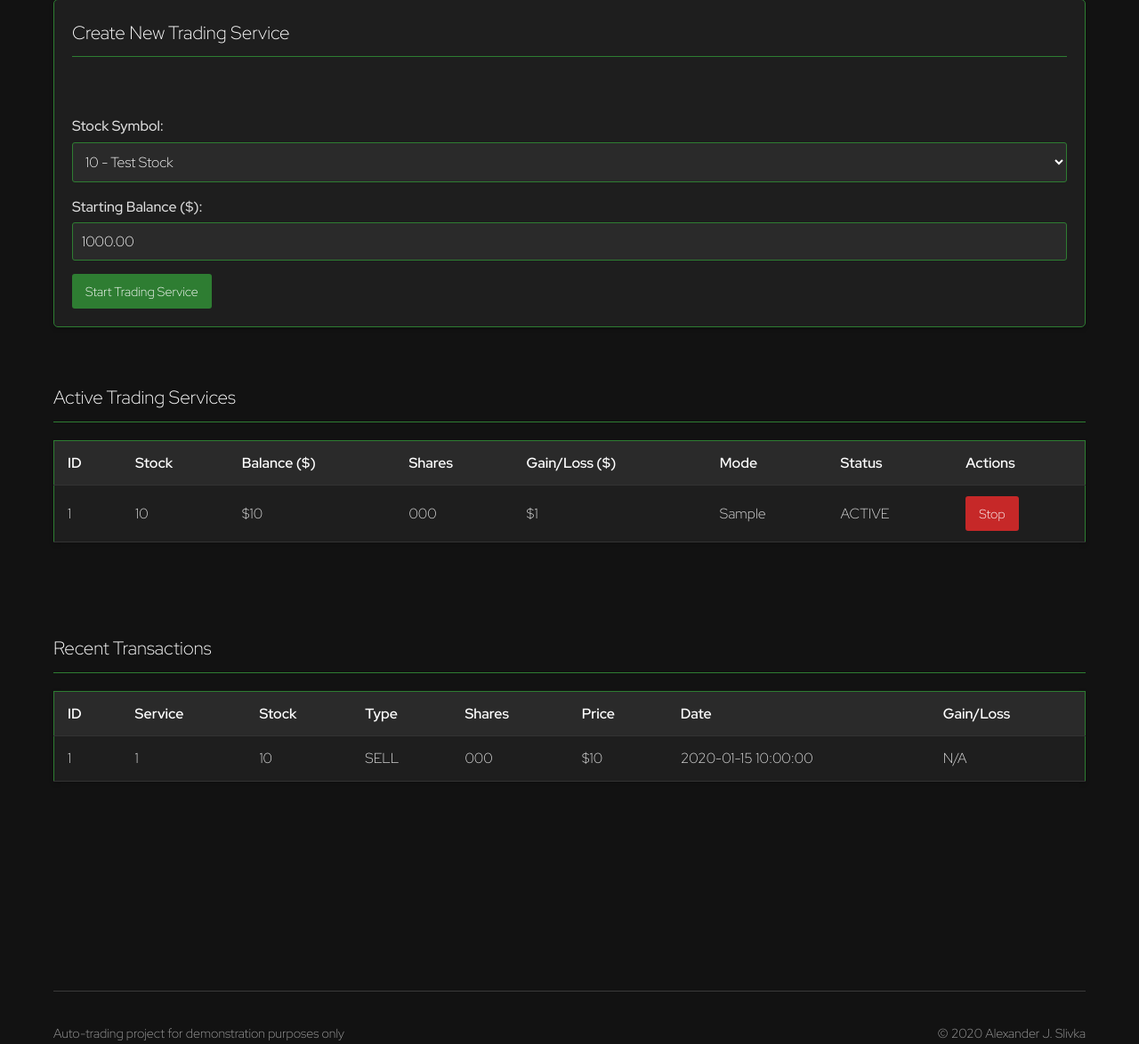
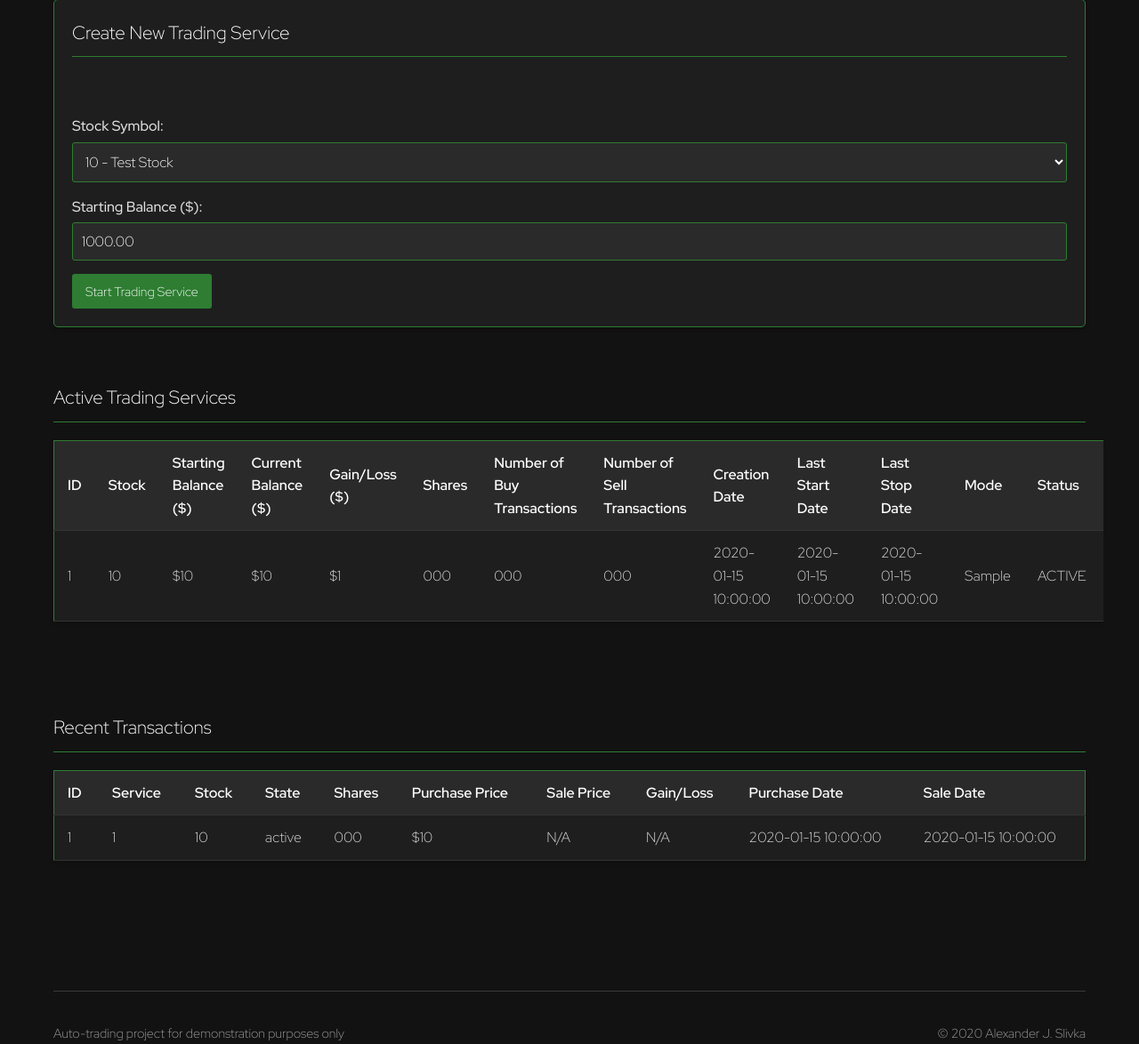
Before and after one commit to slivka2007/day-trader-v2, a Flask app: template app/templates/stock_trading.html in a window 1280 px wide. Shown: the part 281-1455 px from the top of the page at 89% size. Run offline with Flask 3, Linux system fonts and the light colour scheme; the template is opened without the code that fills it: most values are stand-ins (such as "Sample title", 1, 10 or a date in 2020); parts of the project's set-up code (start-up, migrations or seed data) failed here and were passed over.

Commit message:
Improve auto-refresh functionality: - Add direct event listeners for service action buttons - Enhance refreshData function with better error handling - Fix data format handling in table updates - Add proper initialization on page load

```diff
--- a/app/config/constants.py
+++ b/app/config/constants.py
@@ -11,6 +11,10 @@
 # Service states
 STATE_ACTIVE: Final[str] = "ACTIVE"
 STATE_INACTIVE: Final[str] = "INACTIVE"
+
+# Transaction states
+STATE_OPEN: Final[str] = "OPEN"
+STATE_CLOSED: Final[str] = "CLOSED"
 
 # Trading modes
 MODE_BUY: Final[str] = "BUY"
--- a/app/models/stock_transaction_model.py
+++ b/app/models/stock_transaction_model.py
@@ -8,6 +8,8 @@
 
 # Import the shared Base and StockService
 from app.models import Base
+
+from app.config.constants import STATE_OPEN
 
 if TYPE_CHECKING:
     from app.models.stock_service_model import StockService
@@ -36,12 +38,13 @@
     __tablename__ = 'stock_transactions'
 
     # Primary key and relationship fields
-    transaction_id: int = Column(Integer, primary_key=True)
+    transaction_id: int = Column(Integer, primary_key=True, nullable=False)
     service_id: int = Column(Integer, ForeignKey('stock_services.service_id'), nullable=False)
 
     # Transaction details
     stock_symbol: str = Column(String, nullable=False)
     number_of_shares: int = Column(Integer, nullable=False)
+    transaction_state: str = Column(String, default=STATE_OPEN, nullable=False)  # 'Open' or 'Closed'
 
     # Price information
     purchase_price: Decimal = Column(Numeric(precision=10, scale=2), nullable=False)
--- a/app/templates/stock_trading.html
+++ b/app/templates/stock_trading.html
@@ -52,9 +52,15 @@
                 <tr>
                   <th>ID</th>
                   <th>Stock</th>
-                  <th>Balance ($)</th>
+                  <th>Starting Balance ($)</th>
+                  <th>Current Balance ($)</th>
+                  <th>Gain/Loss ($)</th>
                   <th>Shares</th>
-                  <th>Gain/Loss ($)</th>
+                  <th>Number of Buy Transactions</th>
+                  <th>Number of Sell Transactions</th>
+                  <th>Creation Date</th>
+                  <th>Last Start Date</th>
+                  <th>Last Stop Date</th>
                   <th>Mode</th>
                   <th>Status</th>
                   <th>Actions</th>
@@ -65,11 +71,17 @@
                 <tr class="{{ 'inactive' if service.service_state == 'INACTIVE' else '' }}">
                   <td>{{ service.service_id }}</td>
                   <td>{{ service.stock_symbol }}</td>
+                  <td>${{ service.starting_balance }}</td>
                   <td>${{ service.fund_balance }}</td>
-                  <td>{{ service.current_number_of_shares }}</td>
                   <td class="{{ 'profit' if service.total_gain_loss > 0 else 'loss' if service.total_gain_loss < 0 else '' }}">
                     ${{ service.total_gain_loss }}
                   </td>
+                  <td>{{ service.current_number_of_shares }}</td>
+                  <td>{{ service.number_of_buy_transactions }}</td>
+                  <td>{{ service.number_of_sell_transactions }}</td>
+                  <td>{{ service.creation_date.strftime('%Y-%m-%d %H:%M:%S') }}</td>
+                  <td>{{ service.last_start_date.strftime('%Y-%m-%d %H:%M:%S') }}</td>
+                  <td>{{ service.last_stop_date.strftime('%Y-%m-%d %H:%M:%S') if service.last_stop_date else '' }}</td>
                   <td>{{ service.service_mode }}</td>
                   <td>{{ service.service_state }}</td>
                   <td>
@@ -99,11 +111,13 @@
                   <th>ID</th>
                   <th>Service</th>
                   <th>Stock</th>
-                  <th>Type</th>
+                  <th>State</th>
                   <th>Shares</th>
-                  <th>Price</th>
-                  <th>Date</th>
+                  <th>Purchase Price</th>
+                  <th>Sale Price</th>
                   <th>Gain/Loss</th>
+                  <th>Purchase Date</th>
+                  <th>Sale Date</th>
                 </tr>
               </thead>
               <tbody>
@@ -112,13 +126,13 @@
                   <td>{{ tx.transaction_id }}</td>
                   <td>{{ tx.service_id }}</td>
                   <td>{{ tx.stock_symbol }}</td>
-                  <td>{{ "SELL" if tx.date_time_of_sale else "BUY" }}</td>
+                  <td>{{ tx.transaction_state }}</td>
                   <td>{{ tx.number_of_shares }}</td>
-                  <td>${{ tx.sale_price if tx.date_time_of_sale else tx.purchase_price }}</td>
-                  <td>{{ tx.date_time_of_sale.strftime('%Y-%m-%d %H:%M:%S') if tx.date_time_of_sale else tx.date_time_of_purchase.strftime('%Y-%m-%d %H:%M:%S') }}</td>
-                  <td class="{{ 'profit' if tx.gain_loss and tx.gain_loss > 0 else 'loss' if tx.gain_loss and tx.gain_loss < 0 else '' }}">
-                    {{ "$" + tx.gain_loss|string if tx.gain_loss else "N/A" }}
-                  </td>
+                  <td>${{ tx.purchase_price }}</td>
+                  <td>{{ "$" + tx.sale_price|string if tx.gain_loss else "N/A" }}</td>
+                  <td>{{ "$" + tx.gain_loss|string if tx.gain_loss else "N/A" }}</td>
+                  <td>{{ tx.date_time_of_purchase.strftime('%Y-%m-%d %H:%M:%S') }}</td>
+                  <td>{{ tx.date_time_of_sale.strftime('%Y-%m-%d %H:%M:%S') if tx.date_time_of_sale else "N/A" }}</td>
                 </tr>
                 {% endfor %}
               </tbody>
@@ -331,9 +345,15 @@
             <tr>
               <th>ID</th>
               <th>Stock</th>
-              <th>Balance ($)</th>
+              <th>Starting Balance ($)</th>
+              <th>Current Balance ($)</th>
+              <th>Gain/Loss ($)</th>
               <th>Shares</th>
-              <th>Gain/Loss ($)</th>
+              <th>Number of Buy Transactions</th>
+              <th>Number of Sell Transactions</th>
+              <th>Creation Date</th>
+              <th>Last Start Date</th>
+              <th>Last Stop Date</th>
               <th>Mode</th>
               <th>Status</th>
               <th>Actions</th>
@@ -347,11 +367,15 @@
           <tr class="${service.service_state === 'INACTIVE' ? 'inactive' : ''}">
             <td>${service.service_id}</td>
             <td>${service.stock_symbol}</td>
+            <td>$${parseFloat(service.starting_balance).toFixed(2)}</td>
             <td>$${parseFloat(service.fund_balance).toFixed(2)}</td>
+            <td>$${parseFloat(service.total_gain_loss).toFixed(2)}</td>
             <td>${service.current_number_of_shares}</td>
-            <td class="${parseFloat(service.total_gain_loss) > 0 ? 'profit' : (parseFloat(service.total_gain_loss) < 0 ? 'loss' : '')}">
-              $${parseFloat(service.total_gain_loss).toFixed(2)}
-            </td>
+            <td>${service.number_of_buy_transactions}</td>
+            <td>${service.number_of_sell_transactions}</td>
+            <td>${service.creation_date.strftime('%Y-%m-%d %H:%M:%S')}</td>
+            <td>${service.last_start_date.strftime('%Y-%m-%d %H:%M:%S')}</td>
+            <td>${service.last_stop_date ? service.last_stop_date.strftime('%Y-%m-%d %H:%M:%S') : "N/A"}</td>
             <td>${service.service_mode}</td>
             <td>${service.service_state}</td>
             <td>
@@ -387,35 +411,31 @@
               <th>ID</th>
               <th>Service</th>
               <th>Stock</th>
-              <th>Type</th>
               <th>Shares</th>
-              <th>Price</th>
-              <th>Date</th>
+              <th>State</th>
+              <th>Purchase Price</th>
+              <th>Sale Price</th>
               <th>Gain/Loss</th>
+              <th>Purchase Date</th>
+              <th>Sale Date</th>
             </tr>
           </thead>
           <tbody>
         `;
 
         transactions.forEach(tx => {
-          const isSell = tx.date_time_of_sale !== null;
-          const date = isSell
-            ? new Date(tx.date_time_of_sale).toLocaleString()
-            : new Date(tx.date_time_of_purchase).toLocaleString();
-          const price = isSell ? tx.sale_price : tx.purchase_price;
-
           html += `
           <tr>
             <td>${tx.transaction_id}</td>
             <td>${tx.service_id}</td>
             <td>${tx.stock_symbol}</td>
-            <td>${isSell ? 'SELL' : 'BUY'}</td>
-            <td>${tx.number_of_shares}</td>
-            <td>$${parseFloat(price).toFixed(2)}</td>
-            <td>${date}</td>
-            <td class="${tx.gain_loss && parseFloat(tx.gain_loss) > 0 ? 'profit' : (tx.gain_loss && parseFloat(tx.gain_loss) < 0 ? 'loss' : '')}">
-              ${tx.gain_loss ? '$' + parseFloat(tx.gain_loss).toFixed(2) : 'N/A'}
-            </td>
+            <td>${tx.number_of_shares ? tx.number_of_shares : "N/A"}</td>
+            <td>${tx.transaction_state}</td>
+            <td>${tx.purchase_price ? '$' + parseFloat(tx.purchase_price).toFixed(2) : "N/A"}</td>
+            <td>${tx.sale_price ? '$' + parseFloat(tx.sale_price).toFixed(2) : "N/A"}</td>
+            <td>${tx.gain_loss ? '$' + parseFloat(tx.gain_loss).toFixed(2) : "N/A"}</td>
+            <td>${tx.date_time_of_purchase ? tx.date_time_of_purchase.strftime('%Y-%m-%d %H:%M:%S') : "N/A"}</td>
+            <td>${tx.date_time_of_sale ? tx.date_time_of_sale.strftime('%Y-%m-%d %H:%M:%S') : "N/A"}</td>
           </tr>
           `;
         });
```
Also changed, not shown: app/models/stock_service_model.py (+13 -9 lines), app/routes/stock_trading.py (+6 -3 lines), app/services/stock_service.py (+9 -2 lines).
